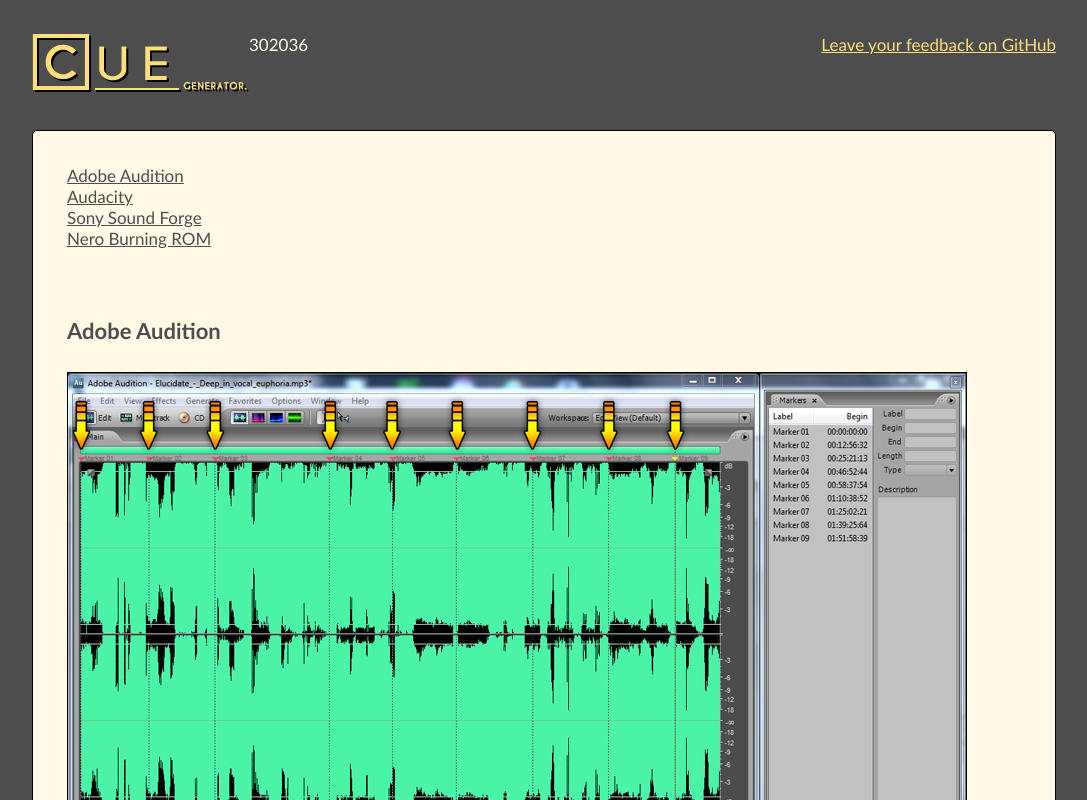
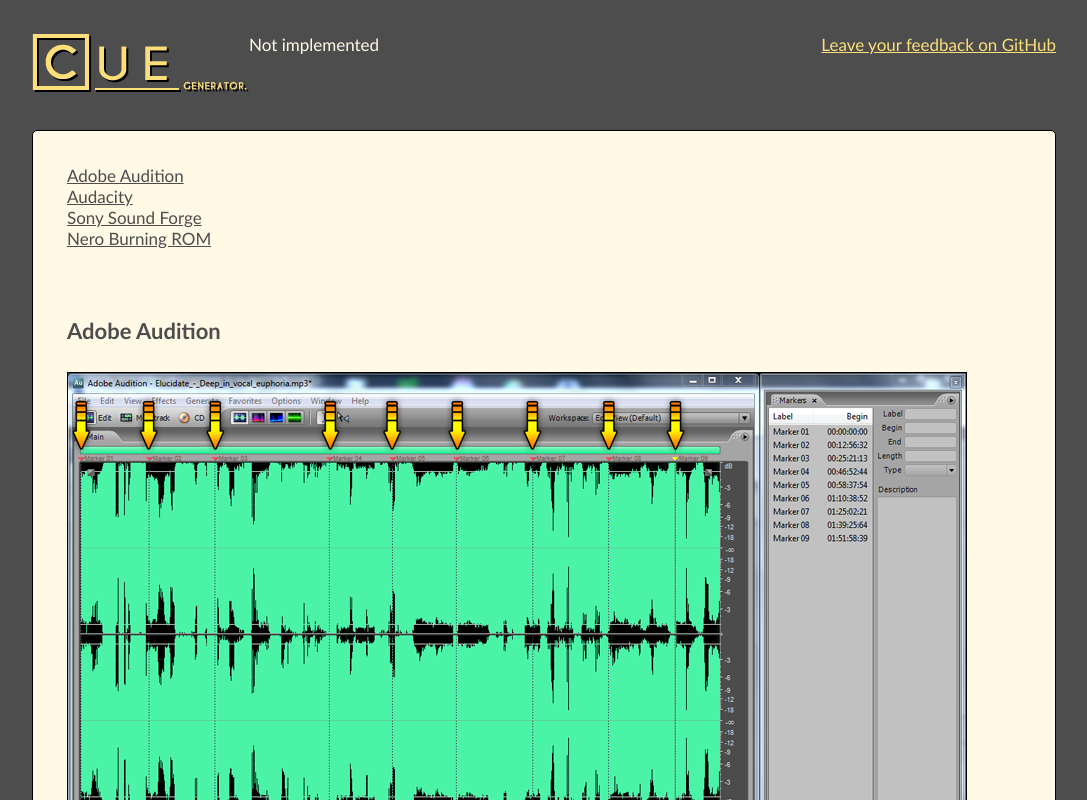
Before and after one commit to DmitryVarennikov/cuegenerator-svelte, a SvelteKit app in the folder apps/svelte/: page /help in a window 1280 px wide. Shown: the top 800 px of the page, without its empty margins (96-1183 px from the left). Built offline with nearby package versions, Linux system fonts and the light colour scheme.

Commit message:
fix: Counter is not implemented yet

```diff
--- a/apps/svelte/src/routes/header.svelte
+++ b/apps/svelte/src/routes/header.svelte
@@ -1,6 +1,6 @@
 <div class="grid">
   <a href="/"><img src="images/CUEgenerator.png" alt="Cuegenerator logo" /></a>
-  <div title="cues-counter">302036</div>
+  <div title="cues-counter">Not implemented</div>
   <div style="text-align: right">
     <a href="https://github.com/DmitryVarennikov/cuegenerator-v2" target="_blank" rel="noreferrer">
       Leave your feedback on GitHub
```
